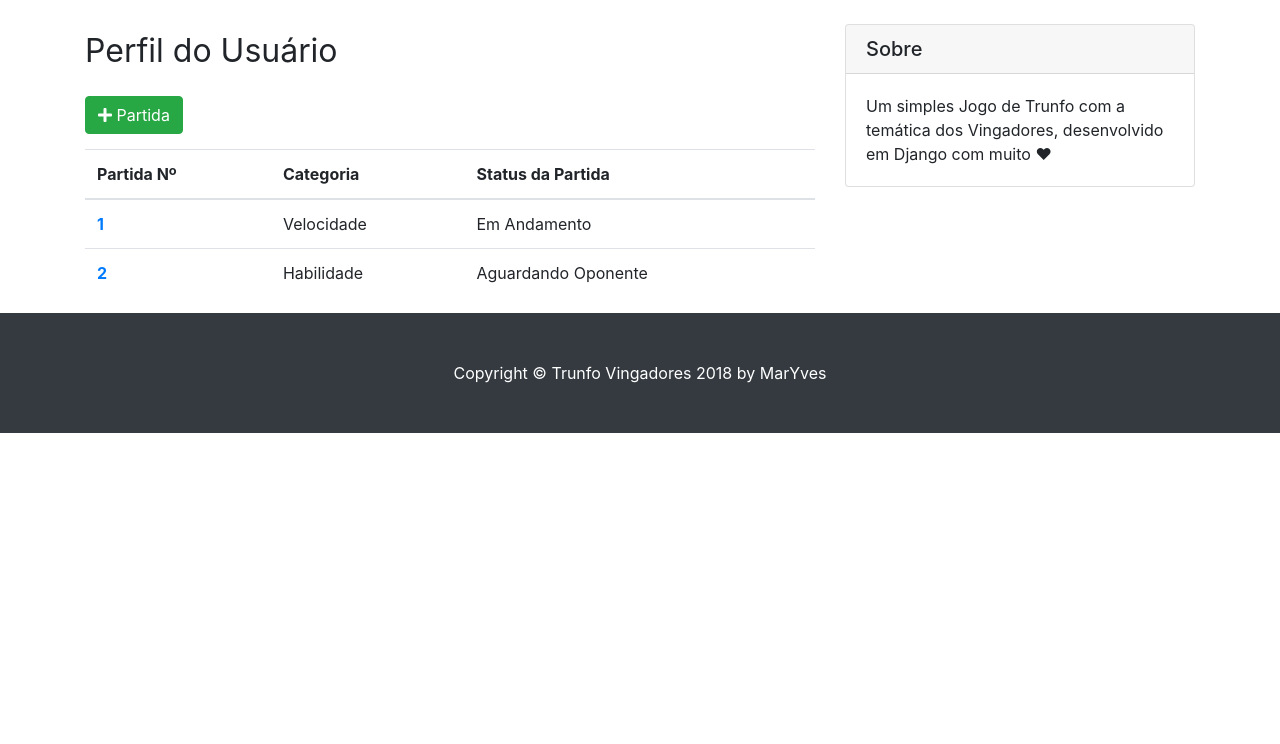
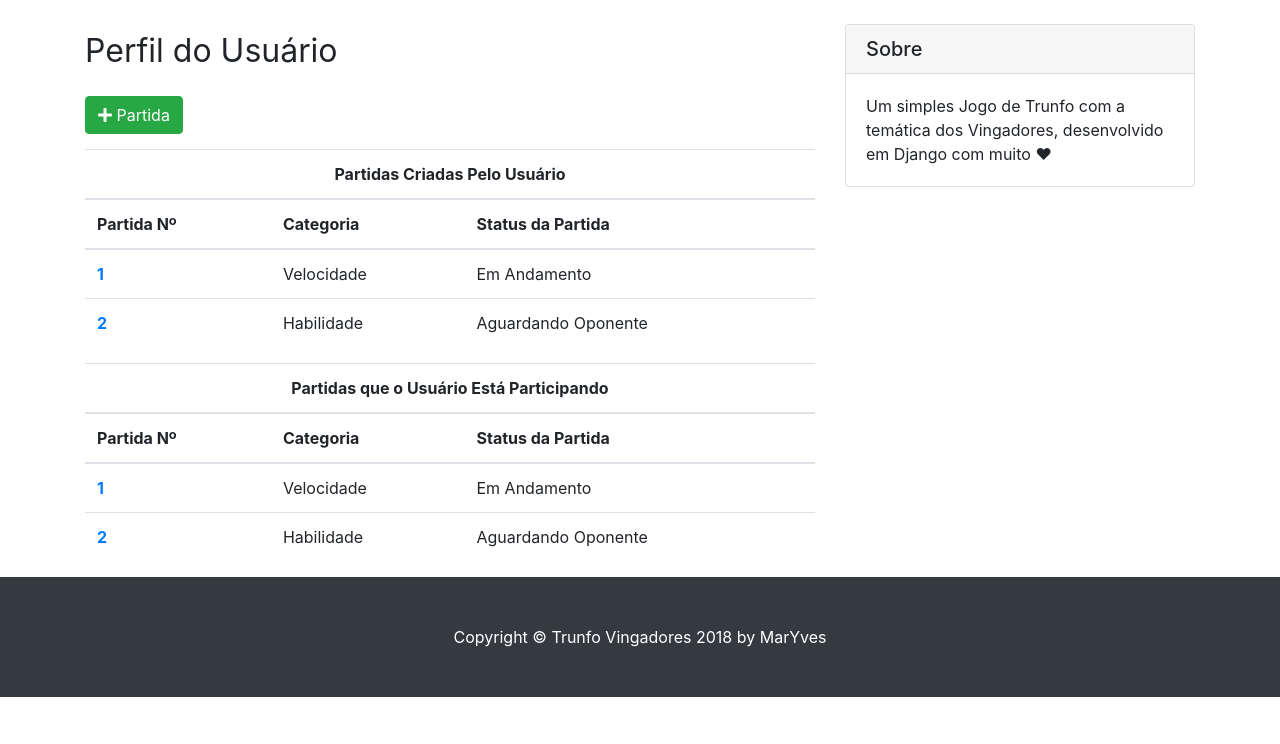
Before and after one commit to antonio-yves/TrunfoVingadores, a Django app: template templates/trunfo/user/profile.html in a window 1280 px wide. Shown: the part 56-800 px from the top of the page. Run offline with Django 3.2, Linux system fonts and the light colour scheme; the template is opened without the code that fills it: values that come from a table or form of the project are taken from there, others are empty; data comes from the database, SQL or seed files in the repository; both versions use the stored data as it was after the commit; parts of the project's set-up code (start-up, migrations or seed data) failed here and were passed over; some libraries are stand-ins or nearby versions.

Commit message:
acho que foi :/

```diff
--- a/templates/trunfo/user/profile.html
+++ b/templates/trunfo/user/profile.html
@@ -41,6 +41,11 @@
 
           <div style="margin-top: 15px;">
           	<table class="table">
+              <thead>
+                <tr>
+                  <th colspan="3" style="text-align: center;">Partidas Criadas Pelo Usuário</th>
+                </tr>
+              </thead>
           		<thead>
           			<tr>
           				<th scope="col">Partida Nº</th>
@@ -72,6 +77,45 @@
           		</tbody>
           	</table>
           </div>
+
+          <div style="margin-top: 15px;">
+            <table class="table">
+              <thead>
+                <tr>
+                  <th colspan="3" style="text-align: center;">Partidas que o Usuário Está Participando</th>
+                </tr>
+              </thead>
+              <thead>
+                <tr>
+                  <th scope="col">Partida Nº</th>
+                  <th scope="col">Categoria</th>
+                  <th scope="col">Status da Partida</th>
+                </tr>
+              </thead>
+              <tbody>
+                {% if partidas_two|length == 0 %}
+                <tr>
+                  <td colspan="3" style="text-align: center;"><h3>O usuário não participou de partidas</h3></td>
+                </tr>
+
+                {% else %}
+                {% for partida in partidas_two %}
+                <tr>
+                  <th scope="row"><a href="{% url 'trunfo:game' partida.pk %}">{{ forloop.counter }}</a></th>
+                  <td>{{partida.category}}</td>
+                  {% if partida.status == 0 %}
+                  <td>Aguardando Oponente</td>
+                  {% elif partida.status == 1 %}
+                  <td>Em Andamento</td>
+                  {% else %}
+                  <td>Finalizada</td>
+                  {% endif %}
+                </tr>
+                {% endfor %}
+                {% endif %}
+              </tbody>
+            </table>
+          </div>
 		</div>
 
 		<div class="col-md-4">
```
Also changed, not shown: app/trunfo/views.py (+7 -4 lines), templates/trunfo/game/game.html (+14 -3 lines), db.sqlite3.
